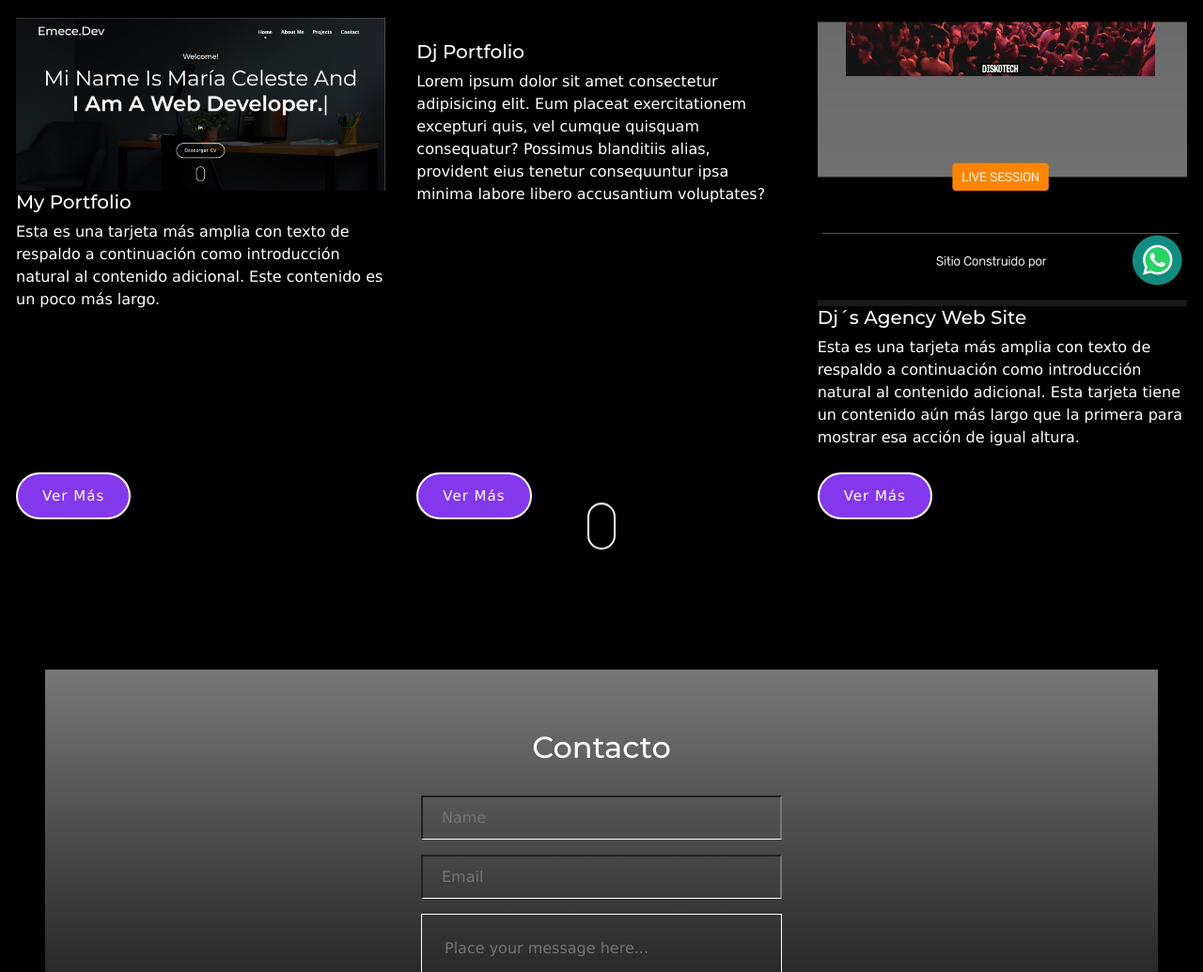
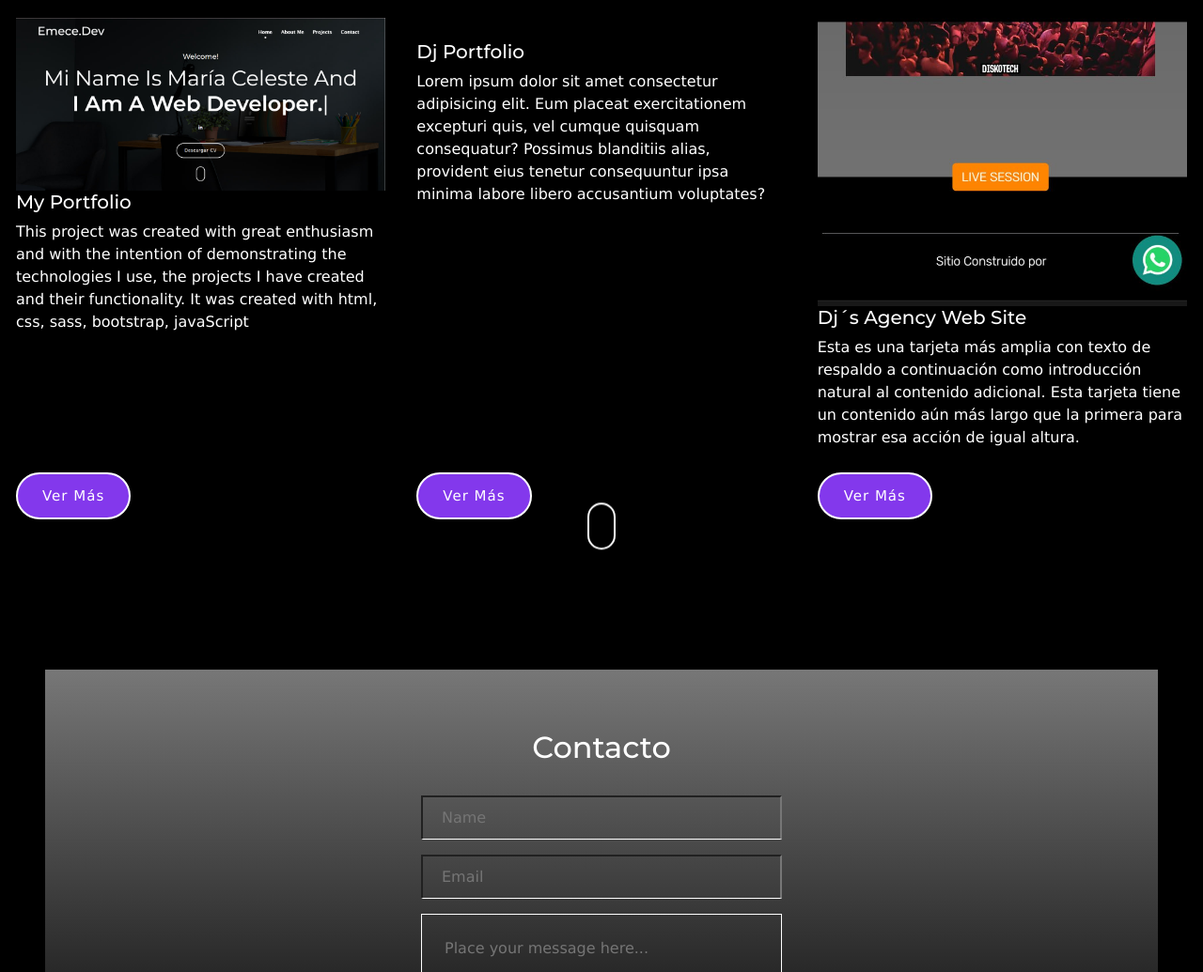
Before and after one commit to maria-celeste/de-sign, a plain HTML site: page index.html in a window 1280 px wide. Shown: the part 1336-2371 px from the top of the page at 94% size. Drawn offline with nearby package versions, Linux system fonts and the light colour scheme.

```diff
--- a/index.html
+++ b/index.html
@@ -113,8 +113,9 @@
                     <div class="card-body">
                         <img src="assets/images/PORT.jpg" alt="" style="width: 100%;">
                         <h5 class="card-title text-white">My Portfolio</h5>
-                        <p class="card-text text-white">Esta es una tarjeta más amplia con texto de respaldo a continuación como
-                            introducción natural al contenido adicional. Este contenido es un poco más largo.</p>
+                        <p class="card-text text-white">This project was created with great enthusiasm and with the intention
+                            of demonstrating the technologies I use, the projects I have created and their
+                            functionality. It was created with html, css, sass, bootstrap, javaScript</p>
                     </div>
                     <div class="card-footer">
                         <a href="#" class="btn btn-primary btn-rounded" style="background-color: #8338ec;">Ver Más</a>
```
